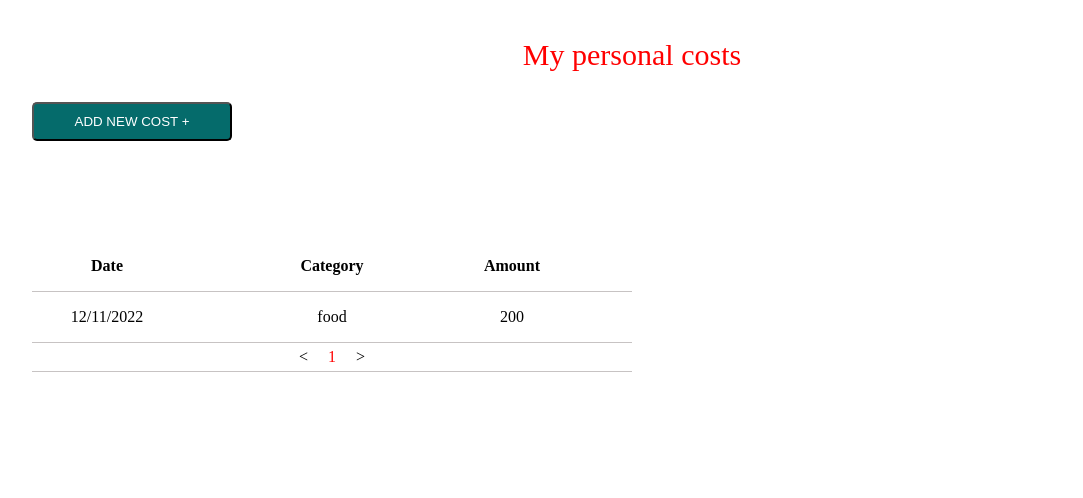
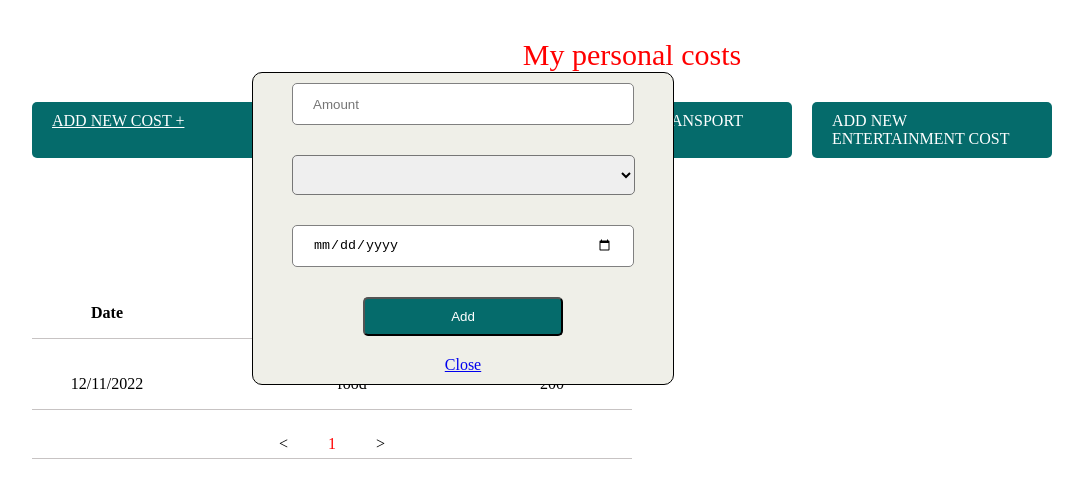
Before and after one commit to lena-karen/VueCostsProject, a Vue app: page /form in a window 1280 px wide. Shown: the top 498 px of the page, without its empty margins (8-1091 px from the left). Built offline with nearby package versions, Linux system fonts and the light colour scheme.

Commit message:
routing added

```diff
--- a/src/App.vue
+++ b/src/App.vue
@@ -4,9 +4,16 @@
       <p class="header-title">My personal costs</p>
     </header>
     <main class="main">
-      <button class="add-btn" @click="showForm = !showForm">ADD NEW COST  +</button>
-      <AddCostForm v-if = "showForm"></AddCostForm>
-      <PaymentsTable />
+      <div>
+        <router-link to = '/form' class="add-btn" @click="showForm = !showForm">ADD NEW COST  +</router-link>
+        <router-link class="add-btn router-btn" to = '/form/food/200'>ADD NEW FOOD COST</router-link>
+        <router-link class="add-btn router-btn" to = '/form/transport/50'>ADD NEW TRANSPORT COST</router-link>
+        <router-link class="add-btn router-btn" to = '/form/entertainment/1000'>ADD NEW ENTERTAINMENT COST</router-link>
+      </div>
+
+    <router-view ></router-view>
+    <AddCostForm v-if = "showForm"></AddCostForm>
+    <PaymentsTable />
 
     </main>
   </div>
@@ -15,12 +22,14 @@
 <script>
 import PaymentsTable from './components/PaymentsTable'
 import AddCostForm from './components/AddCostForm'
+import PageNotFound from './components/PageNotFound'
 //import Pagination from './components/Pagination'
 export default {
   name: 'App',
   components: {
     PaymentsTable,
     AddCostForm,
+    PageNotFound
   //  Pagination
   },
   data() {
@@ -68,6 +77,16 @@ export default {
 }
 .main {
   position: relative;
+  display: flex;
+  flex-direction: column;
+  gap: 30px;
+}
+.main div {
+  display: flex;
+  gap: 20px;
+}
+.router-btn {
+  text-decoration: none;
 }
 .wrapper {
   max-width: 1200px;
--- a/src/components/AddCostForm.vue
+++ b/src/components/AddCostForm.vue
@@ -7,6 +7,7 @@
         </select>
         <input type="date" placeholder="Date" v-model = "costsData.date">
         <button @click="addCost">Add</button>
+        <router-link to = '/'>Close</router-link>
     </div>
 </template>
 
@@ -16,8 +17,9 @@
             return {
                 costsData: {
 
-                    type: 'food',
-                    amount: 0
+                   // type: 'food',
+                   type: this.$route.params.type,
+                    amount: this.$route.params.price
                 }
 
             }
@@ -25,13 +27,15 @@
         computed: {
             categories() {
                 return this.$store.getters.getCategories
-            }
+            },
+
         },
         methods: {
             addCost() {
                 this.costsData.date = new Date().toLocaleDateString('en-us', {timeZone: 'UTC'})
                 this.$store.commit('addNewCost', Object.assign({}, this.costsData));
             }
+
         }
     }
 </script>
--- /dev/null
+++ b/src/components/PageNotFound.vue
@@ -0,0 +1,3 @@
+<template>
+    <h1>Page not found</h1>
+</template>
--- a/src/main.js
+++ b/src/main.js
@@ -1,8 +1,12 @@
 import Vue from 'vue'
 import App from './App.vue'
 import store from './store'
+import router from './router'
 
+
+//Vue.use(Router)
 new Vue({
   store,
+  router,
   render: function (h) { return h(App) },
 }).$mount('#app')
--- /dev/null
+++ b/src/router/index.js
@@ -0,0 +1,30 @@
+import Vue from 'vue'
+import Router from 'vue-router'
+import AddCostForm from '../components/AddCostForm'
+Vue.use(Router)
+
+export default new Router({
+    mode: 'history',
+    routes: [
+        {
+            path: '/form',
+            name: 'addCosts',
+            component: AddCostForm
+        },
+        {
+            path: '/form/:type/:price',
+            name: 'addFood',
+            component: AddCostForm
+        }/*,
+        {
+            path: '/transport/:price',
+            name: 'addTransport',
+            component: AddCostForm
+        },
+        {
+            path: '/entertainment/:price',
+            name: 'addEntertainment',
+            component: AddCostForm
+        },*/
+    ]
+})
--- a/src/store/index.js
+++ b/src/store/index.js
@@ -16,11 +16,13 @@ export default new Vuex.Store({
             'entertainment'
         ],
         costsList: [{id: 1, type: 'food', date: '12/11/2022', amount: 200}],
-        quantityOnPage: 5
+        quantityOnPage: 5,
+        showForm: false
     },
     getters: {
         getCategories: (state) => state.categories,
         getCostsList: (state) => state.costsList,
-        getQuantityOnPage: (state) => state.quantityOnPage
+        getQuantityOnPage: (state) => state.quantityOnPage,
+        getFormShow: (state) => state.showForm
     }
 })
```
